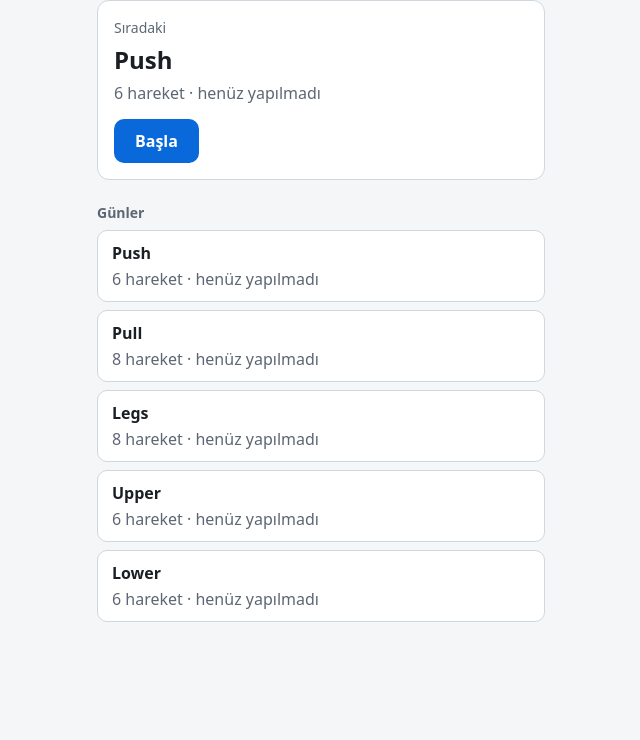
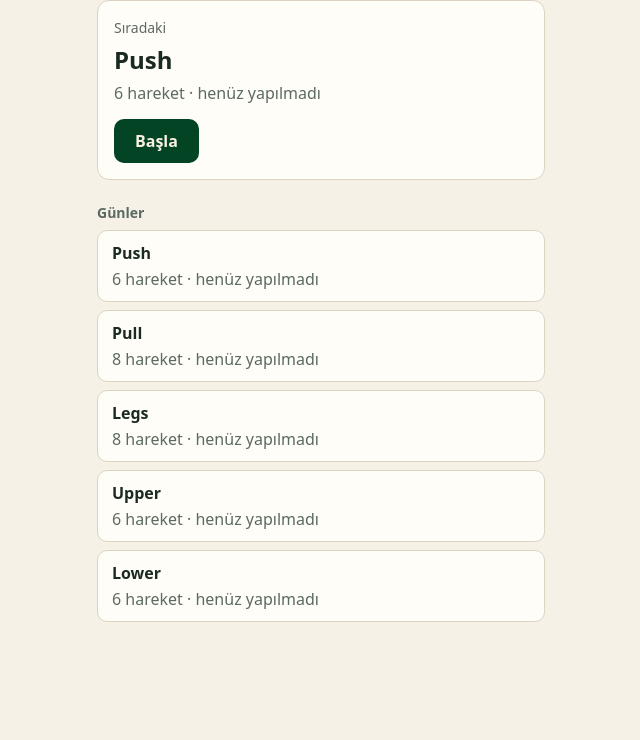
Before and after one commit to akifsakallioglu/workout-tracking, a plain HTML site: page index.html in a window 1280 px wide. Shown: the part 60-800 px from the top of the page, without its empty margins (319-959 px from the left). Drawn offline with Linux system fonts and the light colour scheme.

Commit message:
Renkler uygulama simgesine uyarlandı
- Açık tema: krem zemin, koyu yeşil vurgu ve düğmeler, turuncu ilerleme vurgusu
- Koyu tema: koyu yeşil zemin, krem yazı, açık yeşil vurgu
- Bütün yazı renkleri zemine karşı en az 4,5:1 karşıtlıkta
- theme-color yeşil; sw.js sürümü 3

Co-Authored-By: Claude Opus 5.5 <noreply@anthropic.com>

```diff
--- a/css/app.css
+++ b/css/app.css
@@ -1,39 +1,42 @@
+/* Renkler uygulama simgesinden: koyu yeşil #034425, krem #faf1e1, turuncu #f06b29. */
 :root {
   color-scheme: light dark;
-  --bg: #f4f6f8;
-  --surface: #ffffff;
-  --subtle: #f0f3f6;
-  --text: #1b1f24;
-  --muted: #5c6773;
-  --border: #d0d7de;
+  --bg: #f6f1e7;
+  --surface: #fffdf8;
+  --subtle: #efe8da;
+  --text: #1b2a21;
+  --muted: #5b6a60;
+  --border: #dcd3c1;
   --input-bg: #ffffff;
-  --accent: #0969da;
-  --accent-soft: #ddf4ff;
-  --accent-text: #ffffff;
-  --ok: #1a7f37;
-  --danger: #cf222e;
-  --danger-soft: #ffebe9;
-  --warn-bg: #fff8c5;
-  --warn-border: #d4a72c;
+  --accent: #034425;
+  --accent-soft: #dfece2;
+  --accent-text: #faf1e1;
+  --highlight: #b8490f; /* simgedeki turuncunun yazıda okunur tonu */
+  --ok: #1d6b3c;
+  --danger: #c42b1c;
+  --danger-soft: #fdeceb;
+  --warn-bg: #fdf1c9;
+  --warn-border: #c9982a;
 }
 
 @media (prefers-color-scheme: dark) {
   :root {
-    --bg: #0f1216;
-    --surface: #171b21;
-    --subtle: #1e242c;
-    --text: #e6e9ee;
-    --muted: #9aa5b1;
-    --border: #2e3540;
-    --input-bg: #0f1216;
-    --accent: #4c8dff;
-    --accent-soft: rgba(76, 141, 255, 0.16);
-    --accent-text: #0b1220;
-    --ok: #3fb950;
+    --bg: #0c1811;
+    --surface: #132219;
+    --subtle: #1a2d21;
+    --text: #efe8d9;
+    --muted: #a4b1a7;
+    --border: #2a3e31;
+    --input-bg: #0c1811;
+    --accent: #7ccf9c;
+    --accent-soft: rgba(124, 207, 156, 0.14);
+    --accent-text: #0c1811;
+    --highlight: #ff9a5c;
+    --ok: #7ccf9c;
     --danger: #ff7b72;
     --danger-soft: rgba(255, 123, 114, 0.12);
-    --warn-bg: rgba(187, 128, 9, 0.15);
-    --warn-border: #bb8009;
+    --warn-bg: rgba(201, 152, 42, 0.16);
+    --warn-border: #c9982a;
   }
 }
 
@@ -184,7 +187,7 @@ h1 {
 
 .progress-live {
   margin: 8px 0 0;
-  color: var(--ok);
+  color: var(--highlight);
   font-weight: 600;
 }
 
@@ -482,7 +485,7 @@ a.button {
 
 .resume {
   margin-bottom: 12px;
-  border-color: var(--accent);
+  border-color: var(--highlight);
 }
 
 .next h2,
--- a/index.html
+++ b/index.html
@@ -4,7 +4,7 @@
   <meta charset="utf-8">
   <meta name="viewport" content="width=device-width, initial-scale=1">
   <title>Antrenman Takibi</title>
-  <meta name="theme-color" content="#0969da">
+  <meta name="theme-color" content="#034425">
   <meta name="mobile-web-app-capable" content="yes">
   <meta name="apple-mobile-web-app-capable" content="yes">
   <meta name="apple-mobile-web-app-title" content="Antrenman">
--- a/sw.js
+++ b/sw.js
@@ -1,7 +1,7 @@
 // Service worker: uygulama dosyalarını telefonda saklar; uygulama internetsiz de açılır.
 // Her yayında VERSION artırılır. Yeni bir dosya eklenince FILES listesine de yazılır
 // (uçtan uca test, listede eksik dosya kalmadığını denetler).
-const VERSION = '2';
+const VERSION = '3';
 const CACHE = `antrenman-${VERSION}`;
 const FILES = [
   './',
```
Also changed, not shown: manifest.webmanifest, 1 other file.
